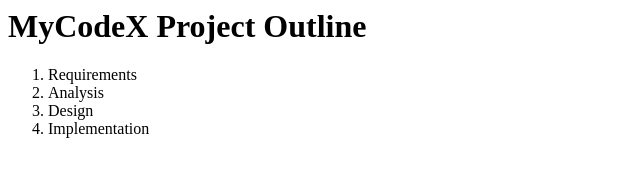
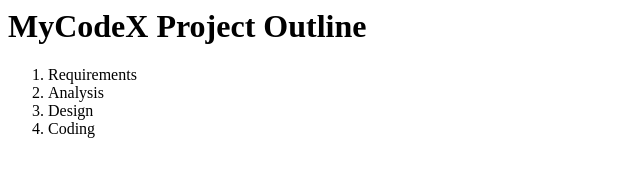
Before and after one commit to amilasoftnet/MyCodeX, a plain HTML site: page index.html in a window 1280 px wide. Shown: the full height of the page, 0-640 px from the left. Drawn offline with Linux system fonts and the light colour scheme.

Commit message:
my power

```diff
--- a/index.html
+++ b/index.html
@@ -9,7 +9,7 @@
 			<li>Requirements</li>
 			<li>Analysis</li>
 			<li>Design</li>
-			<li>Implementation</li>
+			<li>Coding</li>
 		</ol>
 	</body>
 
```
